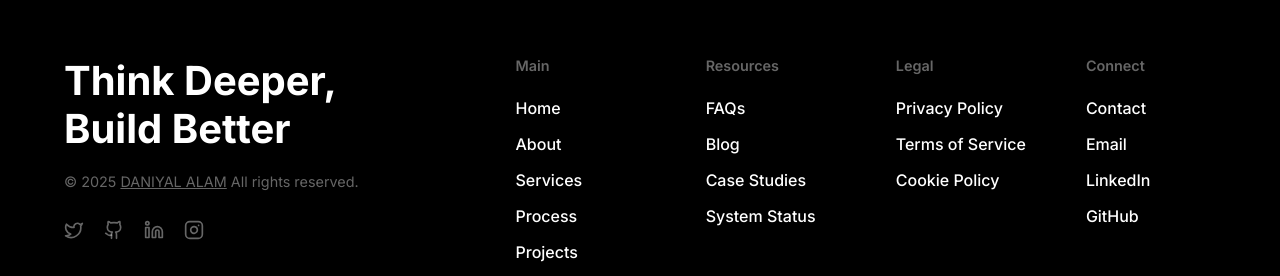
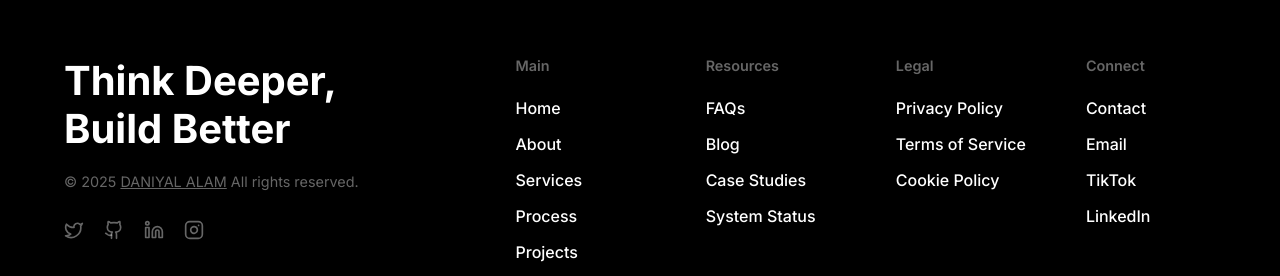
Before and after one commit to HackerDaniyal/daniyal_portfolio, a Next.js app: page /blog in a window 1280 px wide. Shown: the part 996-1272 px from the top of the page. Built offline with nearby package versions, Linux system fonts and the light colour scheme.

Commit message:
Social: Updated TikTok link and contact email in Footer and SocialConnect

```diff
--- a/src/components/Footer/Footer.tsx
+++ b/src/components/Footer/Footer.tsx
@@ -57,9 +57,9 @@ export default function Footer() {
                         <div className={styles.linkColumn}>
                             <h3 className={styles.colTitle}>Connect</h3>
                             <Link href="#contact" className={styles.link}>Contact</Link>
-                            <a href="mailto:hello@daniyal.design" className={styles.link}>Email</a>
+                            <a href="mailto:daniyalalam.uk9@gmail.com" className={styles.link}>Email</a>
+                            <a href="https://www.tiktok.com/tag/wordpess_wallah" target="_blank" className={styles.link}>TikTok</a>
                             <a href="https://linkedin.com" target="_blank" className={styles.link}>LinkedIn</a>
-                            <a href="https://github.com" target="_blank" className={styles.link}>GitHub</a>
                         </div>
                     </div>
                 </div>
--- a/src/components/SocialConnect/SocialConnect.tsx
+++ b/src/components/SocialConnect/SocialConnect.tsx
@@ -27,7 +27,7 @@ export default function SocialConnect() {
                         </p>
 
                         <a
-                            href="https://tiktok.com/@wordpress_wallah"
+                            href="https://www.tiktok.com/tag/wordpess_wallah"
                             target="_blank"
                             rel="noopener noreferrer"
                             className={styles.ctaButton}
```
